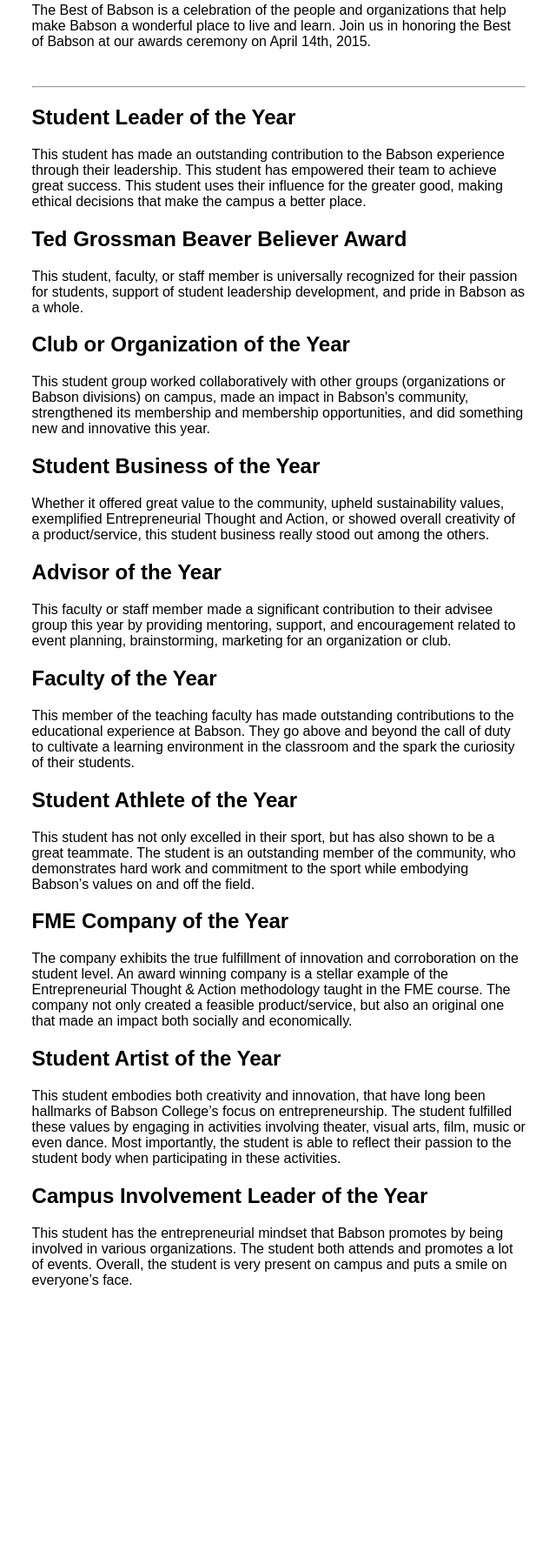
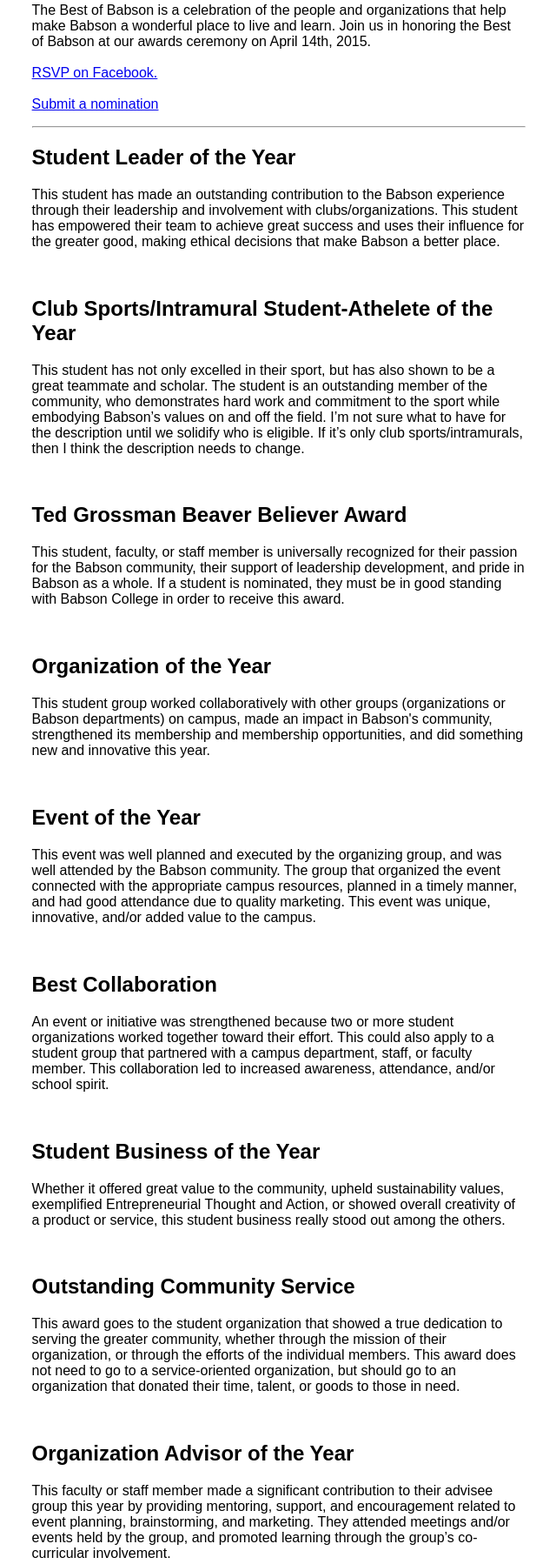
Before and after one commit to gabedb/pixel, a plain HTML site: page BoB.html in a window 1280 px wide. Shown: the part 77-1875 px from the top of the page at 87% size, without its empty margins (319-959 px from the left). Before the commit the page ends 1574 px from the top, so only its background shows below. Drawn offline with Linux system fonts and the light colour scheme.

Commit message:
New cats

```diff
--- a/BoB.html
+++ b/BoB.html
@@ -31,56 +31,110 @@
 
 <p>The Best of Babson is a celebration of the people and organizations that help make Babson a wonderful place to live and learn.
 
-Join us in honoring the Best of Babson at our awards ceremony on April 14th, 2015.</p>
+Join us in honoring the Best of Babson at our awards ceremony on April 14th, 2015.
+
 <br>
+<br>
+<a href="http://on.fb.me/1FX66q3">RSVP on Facebook.</a>
+
+<br> <br>
+
+<a href="http://bit.ly/BestofBabson">Submit a nomination</a>
+</p>
+
 <hr>
 
-<h2>Student Leader of the Year</h2>
+<h2>
+Student Leader of the Year
+</h2>
 <p>
-This student has made an outstanding contribution to the Babson experience through their leadership. This student has empowered their team to achieve great success. This student uses their influence for the greater good, making ethical decisions that make the campus a better place.
-</p>
+This student has made an outstanding contribution to the Babson experience through their leadership and involvement with clubs/organizations. This student has empowered their team to achieve great success and uses their influence for the greater good, making ethical decisions that make Babson a better place.
+<p>
 
-<h2>Ted Grossman Beaver Believer Award</h2>
+<br>
+
+<h2>
+Club Sports/Intramural Student-Athelete of the Year
+</h2>
 <p>
-This student, faculty, or staff member is universally recognized for their passion for students, support of student leadership development, and pride in Babson as a whole.
-</p>
+This student has not only excelled in their sport, but has also shown to be a great teammate and scholar. The student is an outstanding member of the community, who demonstrates hard work and commitment to the sport while embodying Babson’s values on and off the field. I’m not sure what to have for the description until we solidify who is eligible. If it’s only club sports/intramurals, then I think the description needs to change.
+<p>
 
-<h2>Club or Organization of the Year</h2>
+<br>
+
+<h2>
+Ted Grossman Beaver Believer Award
+</h2>
 <p>
-This student group worked collaboratively with other groups (organizations or Babson divisions) on campus, made an impact in Babson's community, strengthened its membership and membership opportunities, and did something new and innovative this year.
-</p>
-
-<h2>Student Business of the Year</h2>
+This student, faculty, or staff member is universally recognized for their passion for the Babson community, their support of leadership development, and pride in Babson as a whole. If a student is nominated, they must be in good standing with Babson College in order to receive this award.
 <p>
-Whether it offered great value to the community, upheld sustainability values, exemplified Entrepreneurial Thought and Action, or showed overall creativity of a product/service, this student business really stood out among the others.
-</p>
-
-<h2>Advisor of the Year</h2>
+<br>
+<h2>
+Organization of the Year
+</h2>
 <p>
-This faculty or staff member made a significant contribution to their advisee group this year by providing mentoring, support, and encouragement related to event planning, brainstorming, marketing for an organization or club.
-</p>
-
-<h2>Faculty of the Year</h2>
+This student group worked collaboratively with other groups (organizations or Babson departments) on campus, made an impact in Babson's community, strengthened its membership and membership opportunities, and did something new and innovative this year.
+<p>
+<br>
+<h2>
+Event of the Year
+</h2>
+<p>
+This event was well planned and executed by the organizing group, and was well attended by the Babson community. The group that organized the event connected with the appropriate campus resources, planned in a timely manner, and had good attendance due to quality marketing. This event was unique, innovative, and/or added value to the campus.
+<p>
+<br>
+<h2>
+Best Collaboration
+</h2>
+<p>
+An event or initiative was strengthened because two or more student organizations worked together toward their effort. This could also apply to a student group that partnered with a campus department, staff, or faculty member. This collaboration led to increased awareness, attendance, and/or school spirit.
+<p>
+<br>
+<h2>
+Student Business of the Year
+</h2>
+<p>
+Whether it offered great value to the community, upheld sustainability values, exemplified Entrepreneurial Thought and Action, or showed overall creativity of a product or service, this student business really stood out among the others.
+<p>
+<br>
+<h2>
+Outstanding Community Service
+</h2>
+<p>
+This award goes to the student organization that showed a true dedication to serving the greater community, whether through the mission of their organization, or through the efforts of the individual members. This award does not need to go to a service-oriented organization, but should go to an organization that donated their time, talent, or goods to those in need.
+<p>
+<br>
+<h2>
+Organization Advisor of the Year
+</h2>
+<p>
+This faculty or staff member made a significant contribution to their advisee group this year by providing mentoring, support, and encouragement related to event planning, brainstorming, and marketing. They attended meetings and/or events held by the group, and promoted learning through the group’s co-curricular involvement.
+<p>
+<br>
+<h2>
+Faculty of the Year
+</h2>
 <p>
 This member of the teaching faculty has made outstanding contributions to the educational experience at Babson. They go above and beyond the call of duty to cultivate a learning environment in the classroom and the spark the curiosity of their students.
-</p>
-
-<h2>Student Athlete of the Year</h2>
 <p>
-This student has not only excelled in their sport, but has also shown to be a great teammate. The student is an outstanding member of the community, who demonstrates hard work and commitment to the sport while embodying Babson’s values on and off the field.
-</p>
-
-<h2>FME Company of the Year</h2>
+<br>
+<h2>
+Student Artist of the Year
+</h2>
 <p>
-The company exhibits the true fulfillment of innovation and corroboration on the student level. An award winning company is a stellar example of the Entrepreneurial Thought & Action methodology taught in the FME course. The company not only created a feasible product/service, but also an original one that made an impact both socially and economically.
-</p>
-
-<h2>Student Artist of the Year</h2>
+This student embodies both creativity and innovation, that have long been hallmarks of Babson College’s focus on entrepreneurship. The student fulfilled these values by engaging in activities involving theater, visual arts, film, music or dance. The student is also able to reflect their passion for the arts to the student body when participating in these activities and helps to increase overall interest in the arts.
 <p>
-This student embodies both creativity and innovation, that have long been hallmarks of Babson College’s focus on entrepreneurship. The student fulfilled these values by engaging in activities involving theater, visual arts, film, music or even dance. Most importantly, the student is able to reflect their passion to the student body when participating in these activities.
-</p>
-
-<h2>Campus Involvement Leader of the Year</h2>
+<br>
+<h2>
+FME Company of the Year
+</h2>
+<p>
+The company exhibits the true fulfillment of innovation and collaboration. An award winning company is a stellar example of the Entrepreneurial Thought & Action methodology taught in the FME course. The company not only created a feasible product or service, but also an original one that made an impact both socially and economically. This group also worked well with campus partners, and used their resources wisely to increase their chances for success.
+<p>
+<br>
+<h2>
+Campus Involvement Leader of the Year
+</h2>
 <p>
 This student has the entrepreneurial mindset that Babson promotes by being involved in various organizations. The student both attends and promotes a lot of events. Overall, the student is very present on campus and puts a smile on everyone’s face.
 </p>
```
